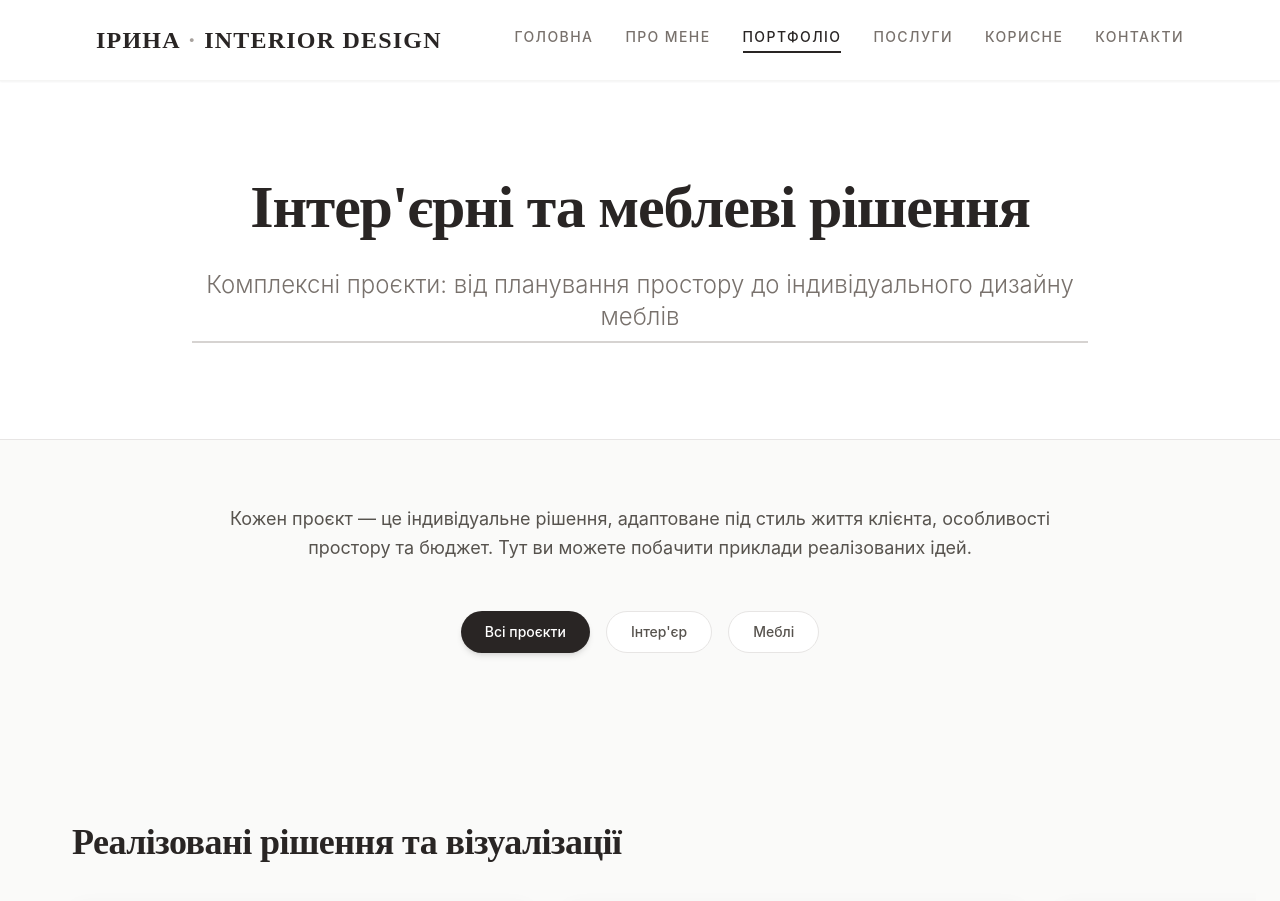
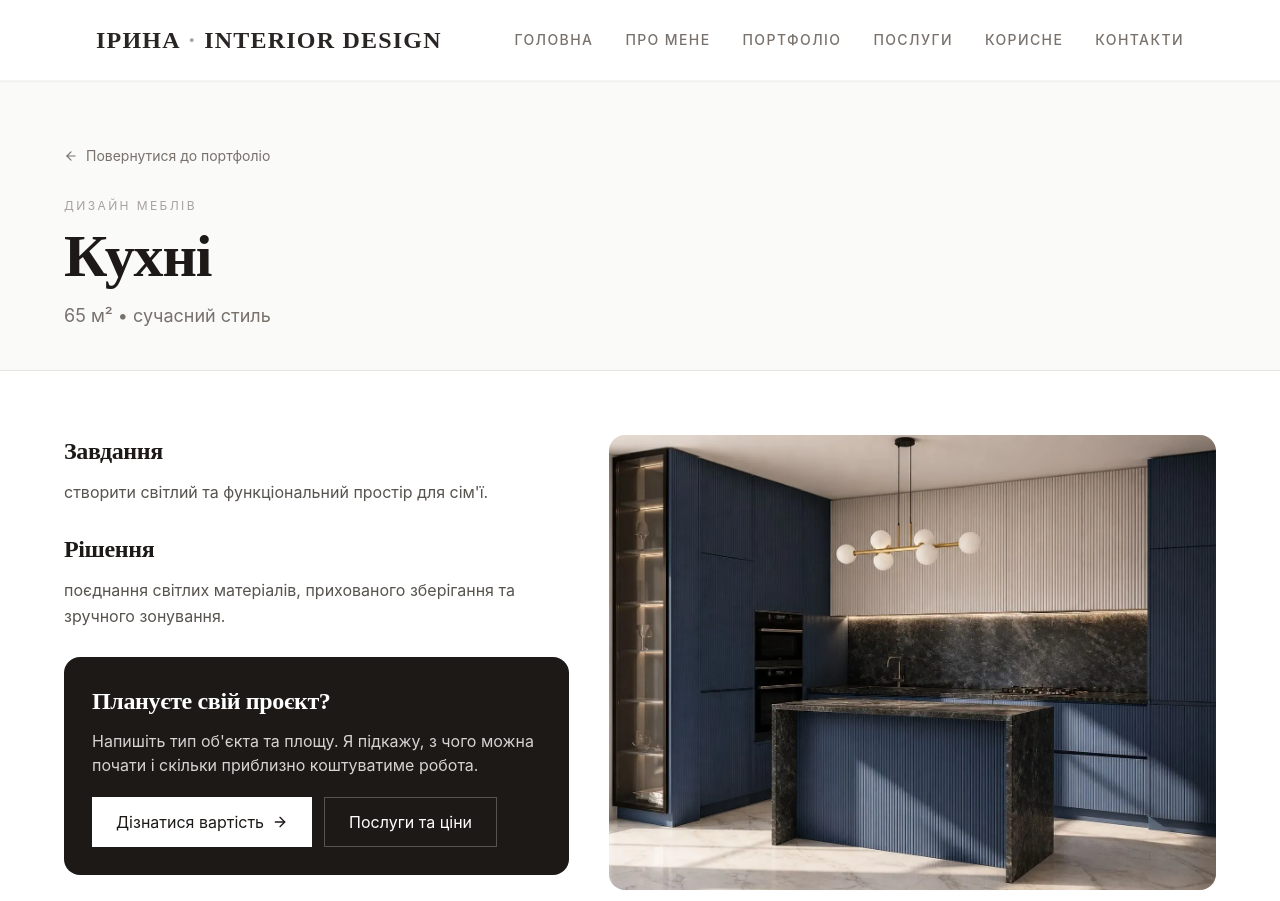
Before and after one commit to certdep-spec/irina-design, a React (Vite) app: page /portfolio/dyzain-kukhni in a window 1280 px wide. Before the commit this address led to /portfolio. Shown: the top 901 px of the page. Built offline with nearby package versions, Linux system fonts and the light colour scheme.

Commit message:
seo: improve portfolio case metadata and navigation

```diff
--- a/src/pages/PortfolioCase.tsx
+++ b/src/pages/PortfolioCase.tsx
@@ -4,9 +4,11 @@ import { FiArrowLeft, FiArrowRight } from "react-icons/fi";
 import { Image } from "../components/Image";
 import { portfolioCases } from "../data/portfolio";
 
+const SITE_URL = "https://irina-design.vercel.app";
+
 function PortfolioCase() {
   const { id } = useParams();
-  const item = portfolioCases.find(project => project.id === id);
+  const item = portfolioCases.find(project => project.slug === id || project.id === id);
 
   if (!item) return <Navigate to="/portfolio" replace />;
 
@@ -14,7 +16,26 @@ function PortfolioCase() {
     item.description ||
     [item.task, item.solution].filter(Boolean).join(" ") ||
     `${item.title}. Приклад роботи дизайнера інтер'єру та меблів Ірини.`;
-  const canonical = `https://irina-design.vercel.app/portfolio/${item.id}`;
+  const canonical = `${SITE_URL}/portfolio/${item.slug}`;
+  const breadcrumbLd = {
+    "@context": "https://schema.org",
+    "@type": "BreadcrumbList",
+    itemListElement: [
+      { "@type": "ListItem", position: 1, name: "Головна", item: SITE_URL },
+      { "@type": "ListItem", position: 2, name: "Портфоліо", item: `${SITE_URL}/portfolio` },
+      { "@type": "ListItem", position: 3, name: item.title, item: canonical },
+    ],
+  };
+  const creativeWorkLd = {
+    "@context": "https://schema.org",
+    "@type": "CreativeWork",
+    name: item.title,
+    description,
+    image: `${SITE_URL}${item.coverImage}`,
+    url: canonical,
+    creator: { "@type": "Person", name: "Ірина" },
+    inLanguage: "uk-UA",
+  };
 
   return (
     <article className="bg-white min-h-screen">
@@ -26,7 +47,12 @@ function PortfolioCase() {
         <meta property="og:url" content={canonical} />
         <meta property="og:title" content={`${item.title} — портфоліо Ірини`} />
         <meta property="og:description" content={description} />
-        <meta property="og:image" content={`https://irina-design.vercel.app${item.coverImage}`} />
+        <meta property="og:image" content={`${SITE_URL}${item.coverImage}`} />
+        <meta name="twitter:title" content={`${item.title} — портфоліо Ірини`} />
+        <meta name="twitter:description" content={description} />
+        <meta name="twitter:image" content={`${SITE_URL}${item.coverImage}`} />
+        <script type="application/ld+json">{JSON.stringify(breadcrumbLd)}</script>
+        <script type="application/ld+json">{JSON.stringify(creativeWorkLd)}</script>
       </Helmet>
 
       <header className="px-6 md:px-12 pt-12 md:pt-16 pb-10 bg-stone-50 border-b border-stone-200">
@@ -73,13 +99,22 @@ function PortfolioCase() {
               <p className="text-stone-300 mb-5">
                 Напишіть тип об'єкта та площу. Я підкажу, з чого можна почати і скільки приблизно коштуватиме робота.
               </p>
+              <div className="flex flex-col sm:flex-row gap-3">
                 <Link
                   to="/contact#contact-form"
                   data-cta-name={`case_${item.id}_estimate`}
-                className="inline-flex items-center gap-2 bg-white text-stone-900 px-6 py-3"
+                  className="inline-flex items-center justify-center gap-2 bg-white text-stone-900 px-6 py-3"
                 >
                   Дізнатися вартість <FiArrowRight />
                 </Link>
+                <Link
+                  to="/services"
+                  data-cta-name={`case_${item.id}_services`}
+                  className="inline-flex items-center justify-center px-6 py-3 border border-stone-600 text-white hover:border-white transition"
+                >
+                  Послуги та ціни
+                </Link>
+              </div>
             </div>
           </div>
 
```
Lines whose indentation alone changed are shown as unchanged.
